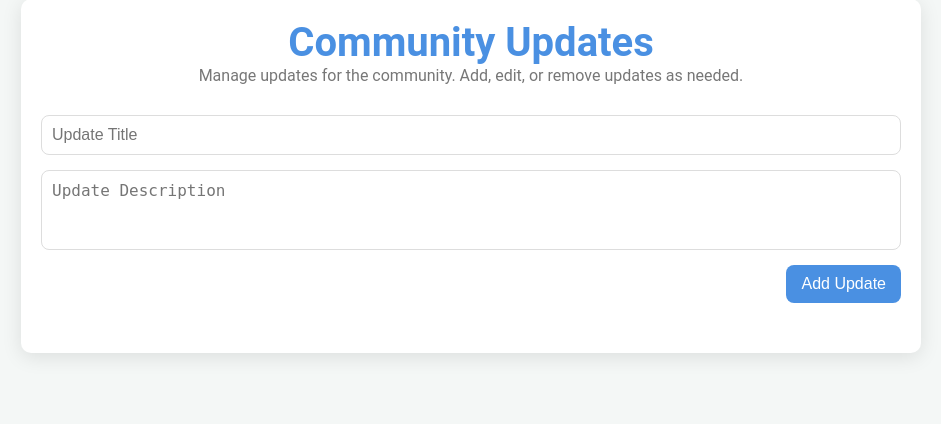
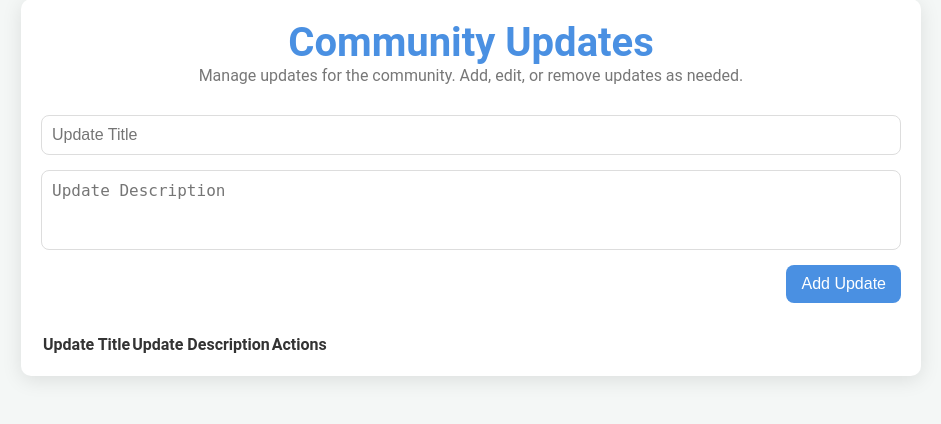
Before and after one commit to Shirsha5/nlp-aai, a Flask app: page /community-updates in a window 1280 px wide. Shown: the part 41-465 px from the top of the page, without its empty margins (169-1110 px from the left). Run offline with Flask 3, Linux system fonts and the light colour scheme; lists and menus that the app fills with data are empty.

Commit message:
Update community-updates.html

```diff
--- a/NLP miniproject/templates/community-updates.html
+++ b/NLP miniproject/templates/community-updates.html
@@ -4,7 +4,7 @@
   <meta charset="UTF-8">
   <meta name="viewport" content="width=device-width, initial-scale=1.0">
   <title>Admin - Community Updates</title>
-  <link rel="stylesheet" href="community-updates.css">
+  <link rel="stylesheet" href="{{ url_for('static', filename='community-updates.css') }}">
 </head>
 <body>
   <div class="container">
@@ -21,9 +21,23 @@
 
     <div class="updates-list js-updates-list">
       <!-- Dynamically generated updates will appear here -->
+      <table>
+        <thead>
+          <tr>
+            <th>Update Title</th>
+            <th>Update Description</th>
+            <th>Actions</th>
+          </tr>
+        </thead>
+        <tbody id="updates-table">
+          <!-- Updates will be inserted dynamically here -->
+        </tbody>
+      </table>
     </div>
   </div>
 
-  <script src="community-updates.js"></script>
+
+  <script src="{{ url_for('static', filename='community-updates.js') }}"></script>
+
 </body>
 </html>
```
